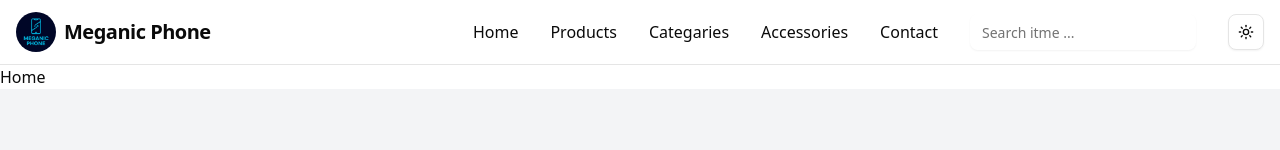
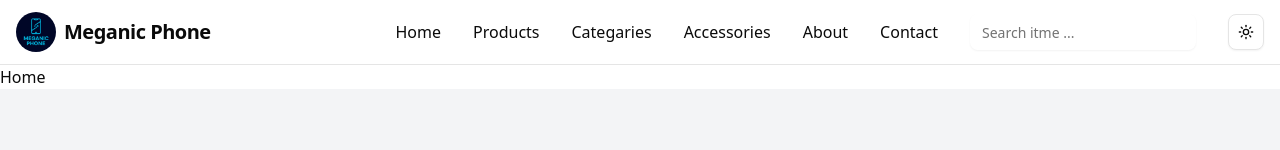
Before and after one commit to NganChanna/e-Commerce, a React (Vite) app: page / in a window 1280 px wide. Shown: the top 150 px of the page. Built offline with nearby package versions, Linux system fonts and the light colour scheme.

Commit message:
set routes link in the navigation

```diff
--- a/src/App.tsx
+++ b/src/App.tsx
@@ -2,7 +2,14 @@ import Footer from "./components/Footer";
 import { Navbar } from "./components/Navbar";
 import { ThemeProvider } from "./components/themeProvider";
 import { Routes, Route } from "react-router-dom";
-import { Home, About, Contact, Accessories, Product } from "./pages/index.ts";
+import {
+  Home,
+  About,
+  Contact,
+  Accessories,
+  Product,
+  Categaries,
+} from "./pages/index.ts";
 
 const App = () => {
   return (
@@ -14,6 +21,7 @@ const App = () => {
         <Routes>
           <Route path="/" element={<Home />} />
           <Route path="/product" element={<Product />} />
+          <Route path="/categaries" element={<Categaries />} />
           <Route path="/accessories" element={<Accessories />} />
           <Route path="/about" element={<About />} />
           <Route path="/contact" element={<Contact />} />
--- a/src/components/Navbar.tsx
+++ b/src/components/Navbar.tsx
@@ -30,18 +30,24 @@ export function Navbar() {
           <Link to="/" className="hover:text-primary transition">
             Home
           </Link>
-          <Link to="/" className="hover:text-primary transition">
+          <Link to="/product" className="hover:text-primary transition">
             Products
           </Link>
-          <Link to="/docs" className="hover:text-primary transition">
+          <Link to="/categaries" className="hover:text-primary transition">
             Categaries
           </Link>
-          <Link to="#" className="hover:text-primary transition">
+          <Link to="/accessories" className="hover:text-primary transition">
             Accessories
           </Link>
-
           <Link
-            to="#"
+            to="/about"
+            className="hover:text-primary transition flex items-center gap-2"
+          >
+            {/* <CircleIcon className="h-4 w-4" /> */}
+            About
+          </Link>
+          <Link
+            to="/contact"
             className="hover:text-primary transition flex items-center gap-2"
           >
             {/* <CircleIcon className="h-4 w-4" /> */}
```
